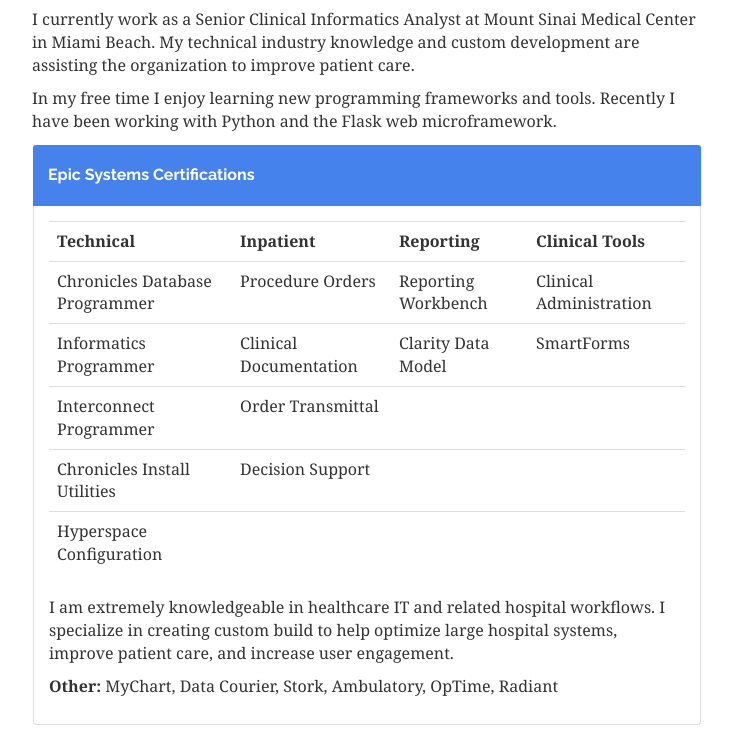
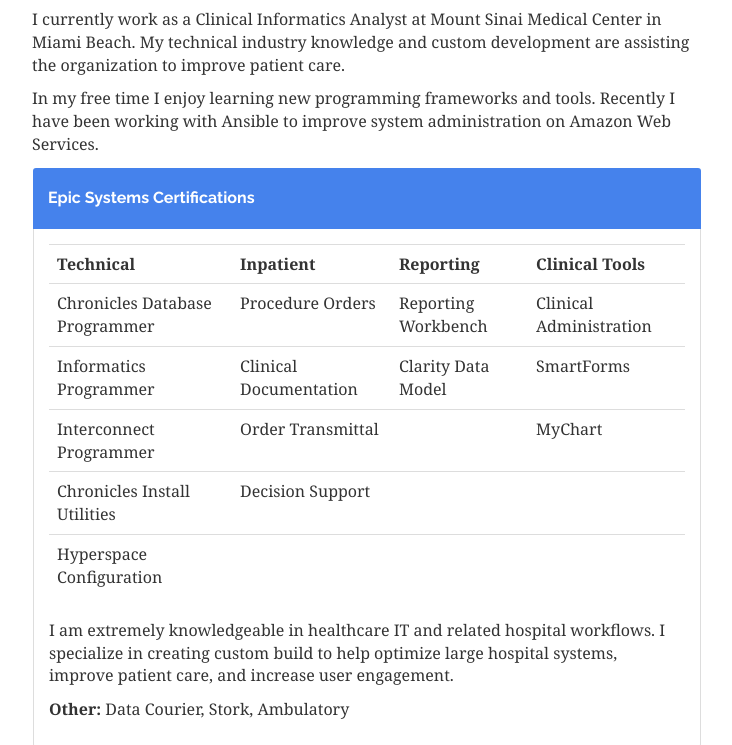
Before and after one commit to zglazer/zglazer.github.io, a plain HTML site: page index.html in a window 1280 px wide. Shown: the part 1237-1982 px from the top of the page, without its empty margins (273-1005 px from the left). Drawn offline with Linux system fonts and the light colour scheme.

Commit message:
small content update

```diff
--- a/index.html
+++ b/index.html
@@ -75,12 +75,12 @@
          computer sciences. In December 2013 I was awarded a certificate in computer sciences from UW-Madison with high honors.
        </p>
        <p>
-         I currently work as a Senior Clinical Informatics Analyst at Mount Sinai Medical Center in Miami Beach. My technical industry knowledge and
+         I currently work as a Clinical Informatics Analyst at Mount Sinai Medical Center in Miami Beach. My technical industry knowledge and
          custom development are assisting the organization to improve patient care.
        </p>
        <p>
         In my free time I enjoy learning new programming frameworks and tools. Recently I have been working with
-        Python and the Flask web microframework.
+        Ansible to improve system administration on Amazon Web Services.
       </p>
 
 
@@ -113,7 +113,7 @@
                 <td>Interconnect Programmer</td>
                 <td>Order Transmittal</td>
                 <td></td>
-                <td></td>
+                <td>MyChart</td>
               </tr>
               <tr>
                 <td>Chronicles Install Utilities</td>
@@ -131,7 +131,7 @@
           </div> <!-- end table-responsive -->
           <p>I am extremely knowledgeable in healthcare IT and related hospital workflows. I specialize in creating
             custom build to help optimize large hospital systems, improve patient care, and increase user engagement.</p>
-          <p><strong>Other:</strong> MyChart, Data Courier, Stork, Ambulatory, OpTime, Radiant</p>
+          <p><strong>Other:</strong> Data Courier, Stork, Ambulatory</p>
         </table>
       </div>
     </div> <!-- end Epic Certifications -->
@@ -191,7 +191,7 @@
     giving me more experience with Python and web development. The website is currently being tested but is
     otherwise ready to be used. Feel free to ask for the source (it is not currently public).
   </p>
-  <p><strong>Skills: Python, Flask, SQLAlchemy ORM</strong></p>
+  <p><strong>Skills: Python, Flask, SQLAlchemy ORM, Heroku</strong></p>
 
   <h4><a href="https://bitbucket.org/zglazer/csx_compiler">CSX Compiler</a> - a compiler for the CSX language written in Java</h4>
   <p class="">
```
